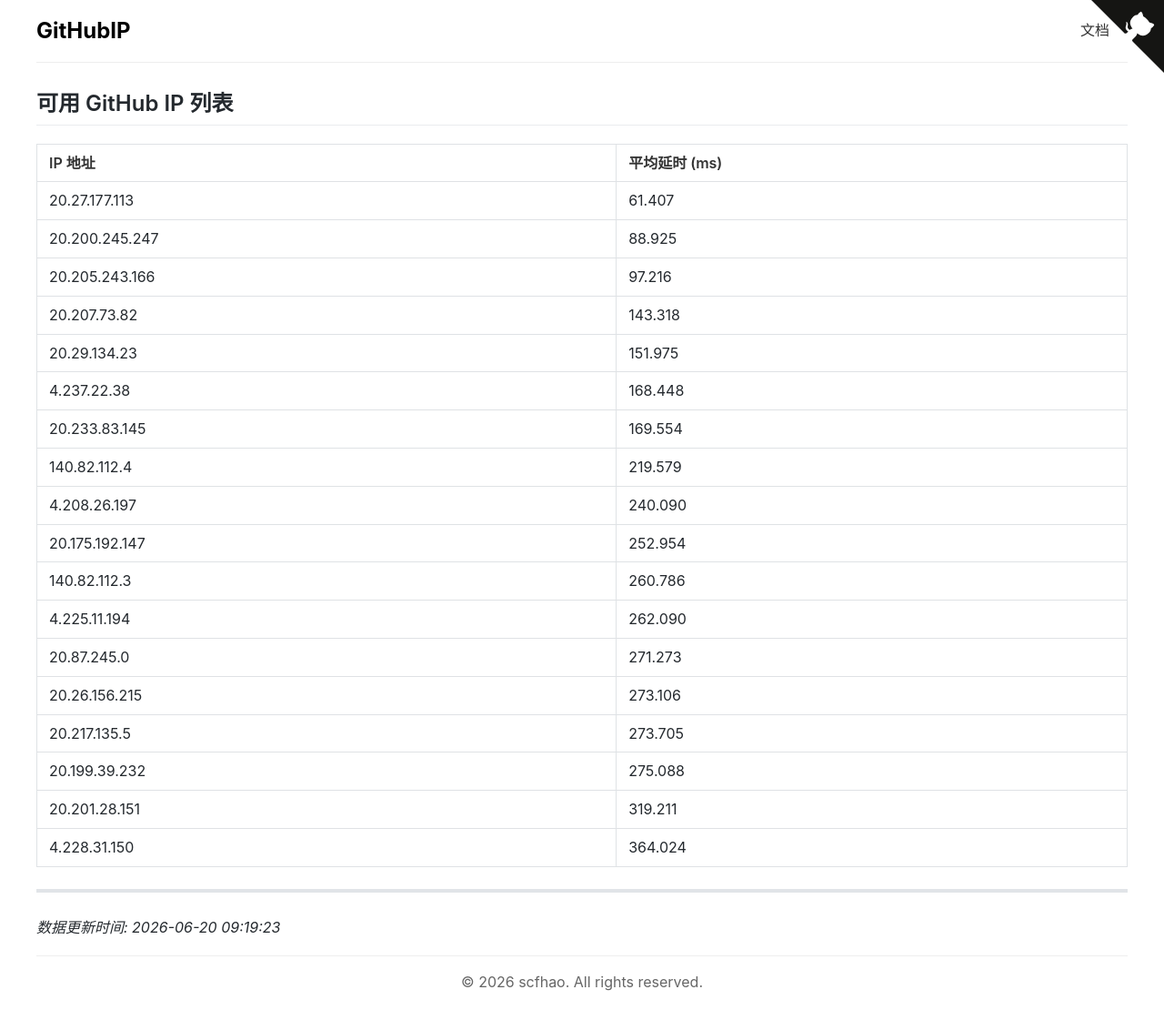
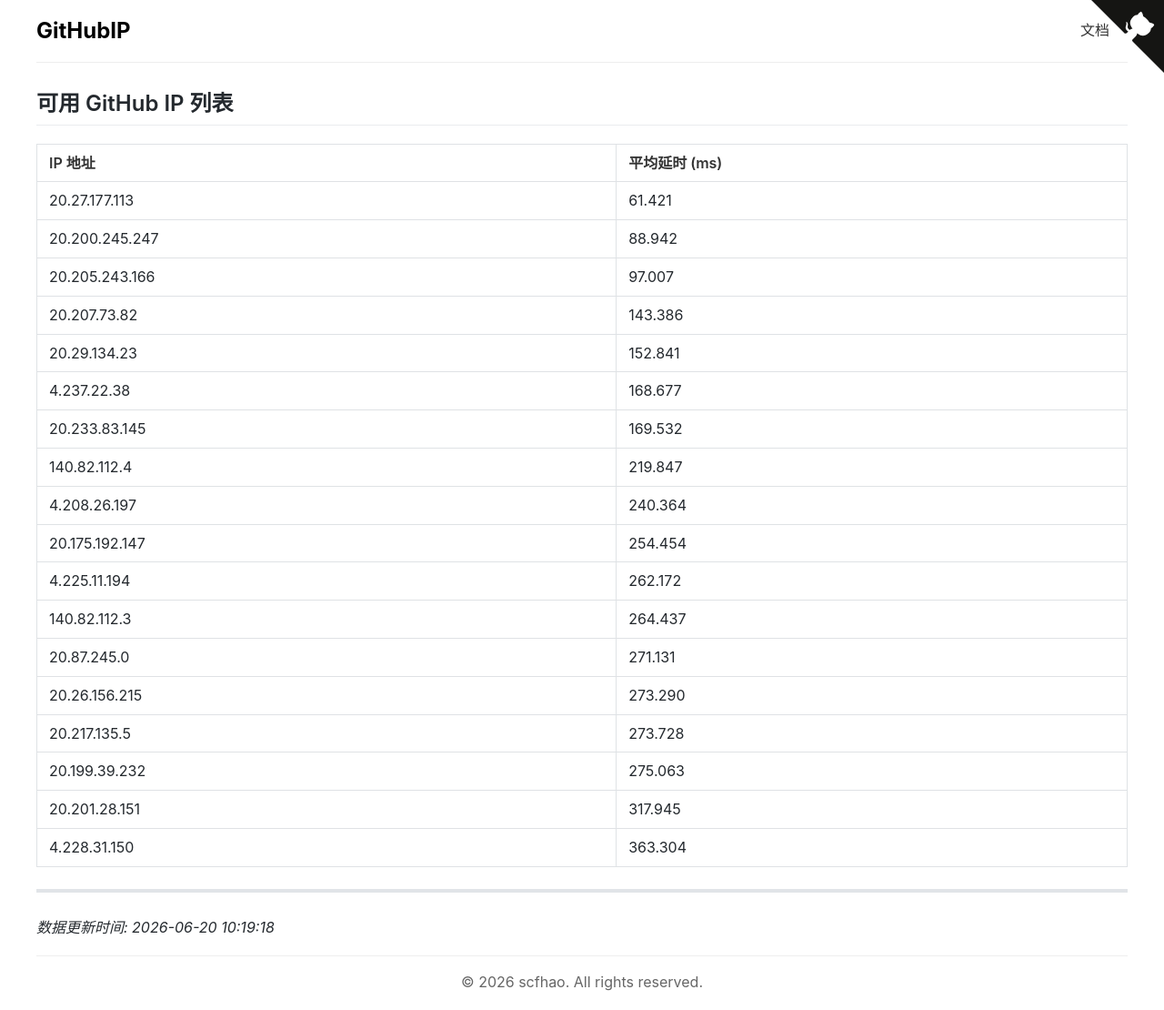
Before and after one commit to scfhao/GitHubIP, a Jekyll site: the page built from index.md, in a window 1280 px wide. Shown: the whole page at 91% size. Built offline with Jekyll 4.4.1, drawn with Linux system fonts in a browser that asks for light colours.

Commit message:
自动脚本执行 - 2026-06-20 10:19:19

```diff
--- a/index.md
+++ b/index.md
@@ -1,32 +1,32 @@
 ---
 layout: home
 title: GitHub IP 列表
-date: 2026-06-20 09:19:23
+date: 2026-06-20 10:19:18
 ---
 
 ## 可用 GitHub IP 列表
 
 | IP 地址 | 平均延时 (ms) |
 |---------|--------------|
-| 20.27.177.113 | 61.407 |
-| 20.200.245.247 | 88.925 |
-| 20.205.243.166 | 97.216 |
-| 20.207.73.82 | 143.318 |
-| 20.29.134.23 | 151.975 |
-| 4.237.22.38 | 168.448 |
-| 20.233.83.145 | 169.554 |
-| 140.82.112.4 | 219.579 |
-| 4.208.26.197 | 240.090 |
-| 20.175.192.147 | 252.954 |
-| 140.82.112.3 | 260.786 |
-| 4.225.11.194 | 262.090 |
-| 20.87.245.0 | 271.273 |
-| 20.26.156.215 | 273.106 |
-| 20.217.135.5 | 273.705 |
-| 20.199.39.232 | 275.088 |
-| 20.201.28.151 | 319.211 |
-| 4.228.31.150 | 364.024 |
+| 20.27.177.113 | 61.421 |
+| 20.200.245.247 | 88.942 |
+| 20.205.243.166 | 97.007 |
+| 20.207.73.82 | 143.386 |
+| 20.29.134.23 | 152.841 |
+| 4.237.22.38 | 168.677 |
+| 20.233.83.145 | 169.532 |
+| 140.82.112.4 | 219.847 |
+| 4.208.26.197 | 240.364 |
+| 20.175.192.147 | 254.454 |
+| 4.225.11.194 | 262.172 |
+| 140.82.112.3 | 264.437 |
+| 20.87.245.0 | 271.131 |
+| 20.26.156.215 | 273.290 |
+| 20.217.135.5 | 273.728 |
+| 20.199.39.232 | 275.063 |
+| 20.201.28.151 | 317.945 |
+| 4.228.31.150 | 363.304 |
 
 ---
 
-*数据更新时间: 2026-06-20 09:19:23*
+*数据更新时间: 2026-06-20 10:19:18*
```
